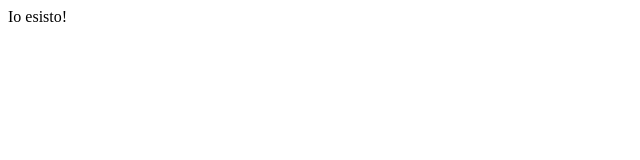
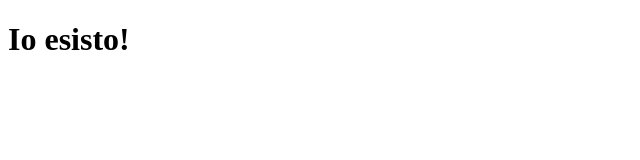
Before and after one commit to clatester1/danubbioapro, a plain HTML site: page index.html in a window 1280 px wide. Shown: the whole page, without its empty margins (0-640 px from the left). Drawn offline with Linux system fonts and the light colour scheme.

Commit message:
Update index.html

```diff
--- a/index.html
+++ b/index.html
@@ -6,6 +6,6 @@
   <title>Pagina di prova per github</title>
 </head>
 <body>
-  Io esisto!
+  <h1>Io esisto!</h1>
 </body>
 </html>
```
